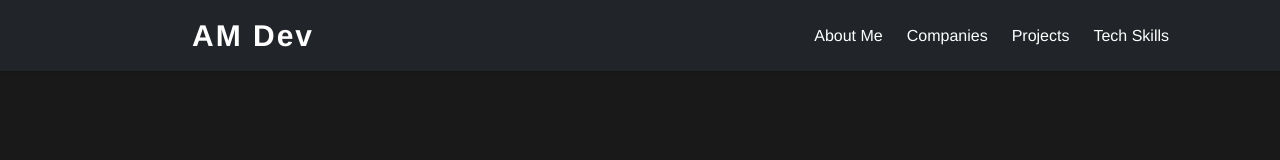
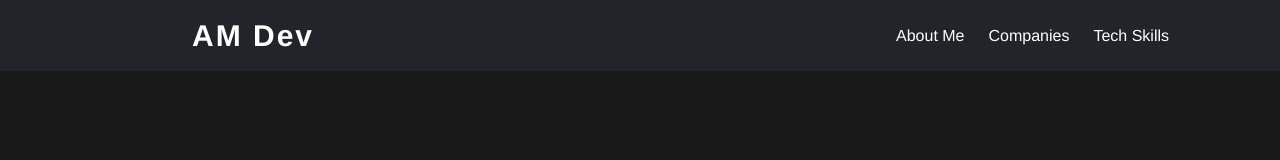
Before and after one commit to devarthurmiranda/vue-portfolio, a Vue app: page / in a window 1280 px wide. Shown: the top 160 px of the page. Built offline with nearby package versions, Linux system fonts and the light colour scheme; the HTML template or start-up script is replaced by a standard one.

Commit message:
refactor(navbar): comment out Projects navigation link temporarily

```diff
--- a/src/components/Navbar.vue
+++ b/src/components/Navbar.vue
@@ -15,9 +15,9 @@
                     <li class="nav-item ms-auto mx-2">
                         <a class="nav-link" href="#organizations">Companies</a>
                     </li>
-                    <li class="nav-item ms-auto mx-2">
+                    <!--<li class="nav-item ms-auto mx-2">
                         <a class="nav-link" href="#projects">Projects</a>
-                    </li>
+                    </li>-->
                     <li class="nav-item ms-auto mx-2">
                         <a class="nav-link" href="#skills">Tech Skills</a>
                     </li>
```
